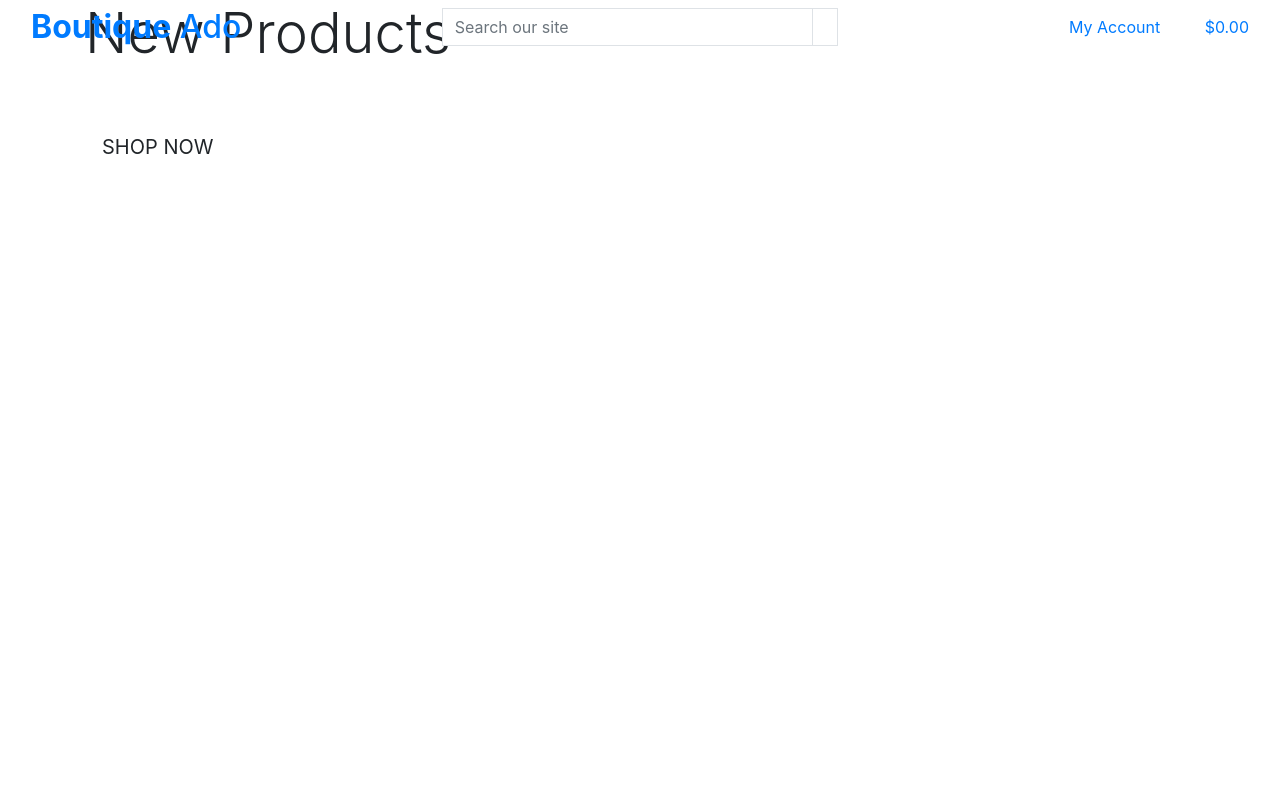
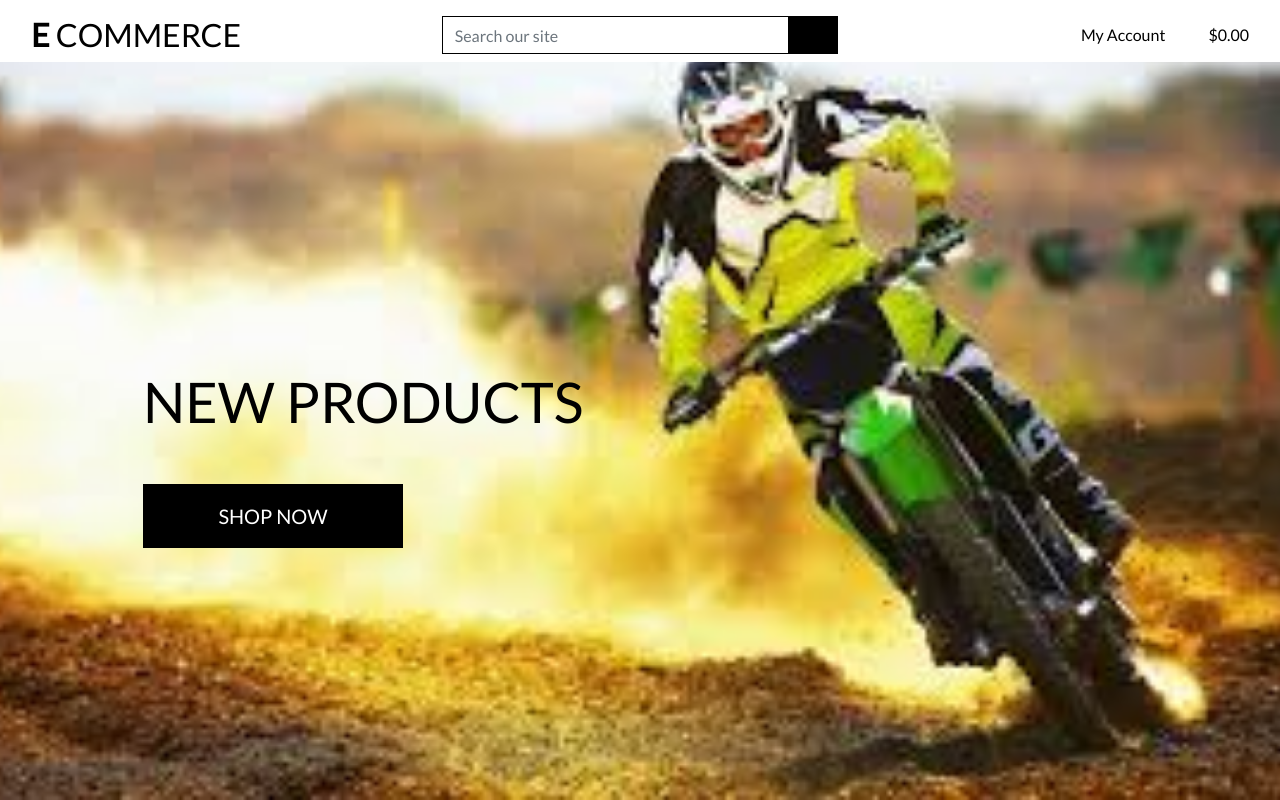
Before and after one commit to Web-Cookie/e_commerce_app, a Django app: page / in a window 1280 px wide. Run offline with Django 3.2, Linux system fonts and the light colour scheme; some libraries are stand-ins or nearby versions.

Commit message:
home page image added

```diff
--- /dev/null
+++ b/static/css/base.css
@@ -0,0 +1,81 @@
+html {
+    height: 100%;
+}
+
+body {
+    background: url('/media/homepage_background_cropped.jpg') no-repeat center center fixed;
+    background-size: cover;
+    height: calc(100vh - 164px);
+    color: #555;
+    font-family: 'Lato';
+}
+
+/* from Bulma */
+.icon {
+    align-items: center;
+    display: inline-flex;
+    justify-content: center;
+    height: 1.5rem;
+    width: 1.5rem;
+}
+
+.logo-font {
+    text-transform: uppercase;
+}
+
+.main-logo-link {
+    width: fit-content;
+}
+
+.shop-now-button {
+    background: black;
+    color: white;
+    min-width: 260px;
+}
+
+.btn-black {
+    background: black;
+    color: white;
+}
+
+.shop-now-button:hover,
+.shop-now-button:active,
+.shop-now-button:focus,
+.btn-black:hover,
+.btn-black:active,
+.btn-black:focus {
+    background: #222;
+    color: white;
+}
+
+.text-black {
+    color: #000 !important;
+}
+
+.border-black {
+    border: 1px solid black !important;
+}
+
+/* -------------------------------- Media Queries */
+
+/* Slightly larger container on xl screens */
+@media (min-width: 1200px) {
+  .container {
+    max-width: 80%;
+  }
+}
+
+/* fixed top navbar only on medium and up */
+@media (min-width: 992px) {
+    .fixed-top-desktop-only {
+        position: fixed;
+        top: 0;
+        right: 0;
+        left: 0;
+        z-index: 1030;
+    }
+
+    .header-container {
+        padding-top: 164px;
+    }
+}
--- a/templates/base.html
+++ b/templates/base.html
@@ -15,6 +15,8 @@
 
     {% block corecss %}
         <link rel="stylesheet" href="https://stackpath.bootstrapcdn.com/bootstrap/4.4.1/css/bootstrap.min.css" integrity="sha384-Vkoo8x4CGsO3+Hhxv8T/Q5PaXtkKtu6ug5TOeNV6gBiFeWPGFN9MuhOf23Q9Ifjh" crossorigin="anonymous">
+        <link rel="stylesheet" href="https://fonts.googleapis.com/css?family=Lato&display=swap">
+        <link rel="stylesheet" href="{% static 'css/base.css' %}">
     {% endblock %}
 
     {% block extra_css %}
@@ -29,14 +31,14 @@
     {% block extra_js %}
     {% endblock %}
 
-    <title>Boutique Ado {% block extra_title %}{% endblock %}</title>
+    <title>E Commerce Store {% block extra_title %}{% endblock %}</title>
   </head>
   <body>
     <header class="container-fluid fixed-top">
-        <div class="row">
+        <div id="topnav" class="row bg-white pt-lg-2 d-none d-lg-flex">
             <div class="col-12 col-lg-4 my-auto py-1 py-lg-0 text-center text-lg-left">
                 <a href="{% url 'home' %}" class="nav-link main-logo-link">
-                    <h2 class="logo-font text-black my-0"><strong>Boutique</strong> Ado</h2>
+                    <h2 class="logo-font text-black my-0"><strong>E</strong> Commerce</h2>
                 </a>
             </div>
             <div class="col-12 col-lg-4 my-auto py-1 py-lg-0">
```
Also changed, not shown: media/homepage_background_cropped.jpg (added).
